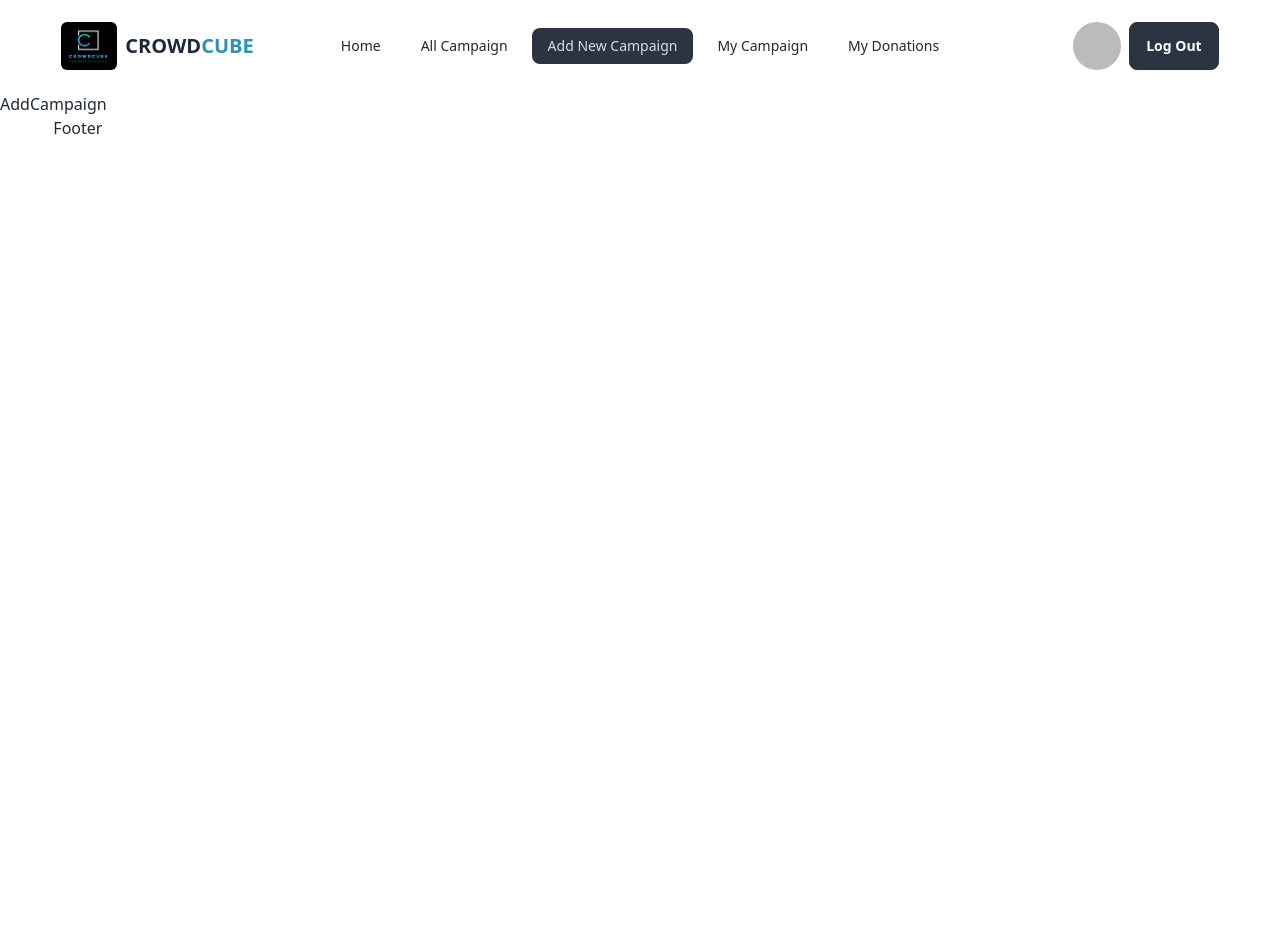
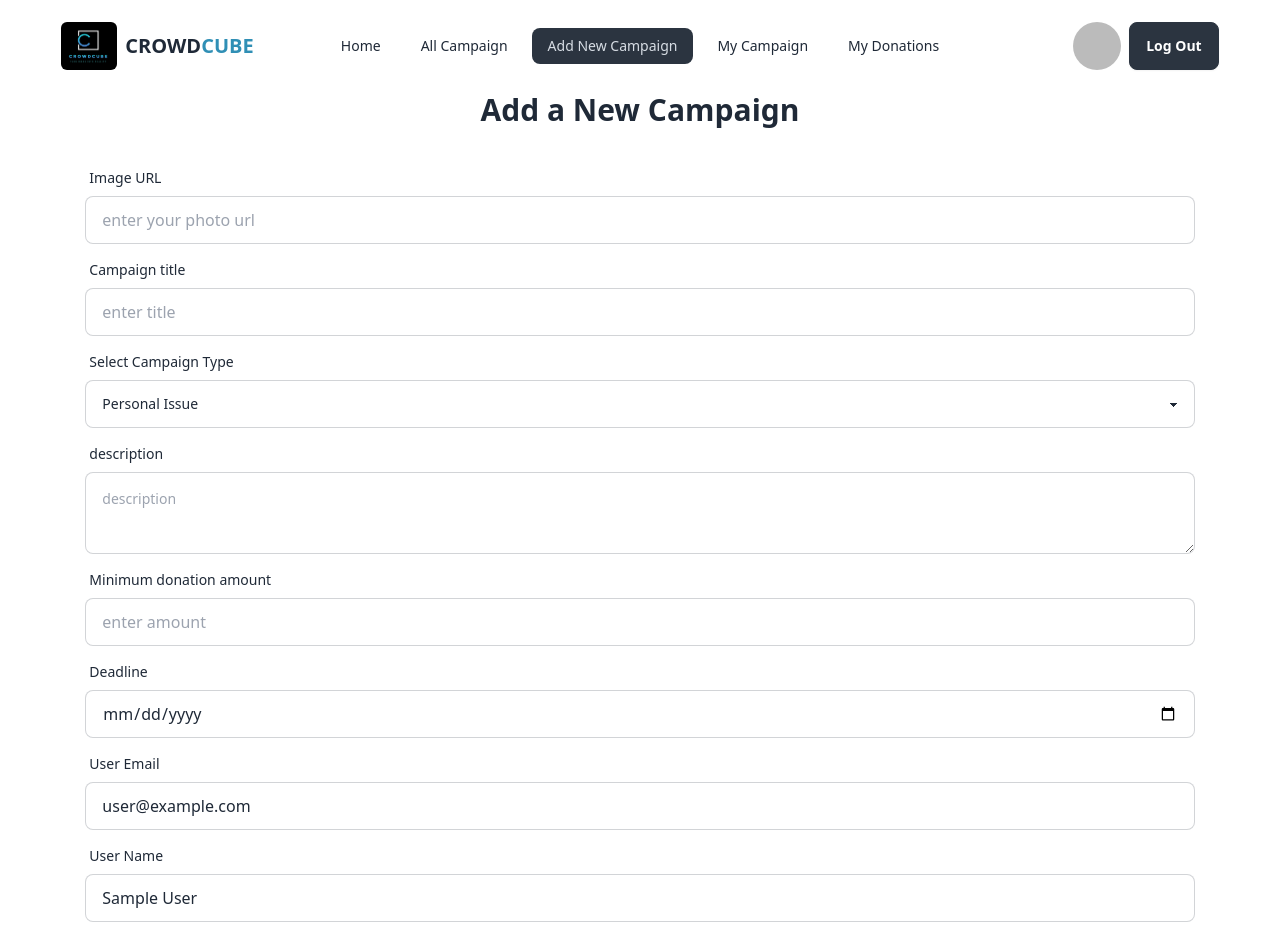
Before and after one commit to ammar-bin-quddus/crowd-donation-client, a React (Vite) app: page /addCampaign in a window 1280 px wide. Shown: the top 952 px of the page. Before the commit the page ends 800 px from the top, so only its background shows below. Built offline with nearby package versions, Linux system fonts and the light colour scheme; no server answers; sample sign-in values are in the browser's storage.

Commit message:
add new campaign form created and send data to server

```diff
--- a/src/pages/AddCampaign.jsx
+++ b/src/pages/AddCampaign.jsx
@@ -1,11 +1,160 @@
-import React from 'react'
+import React, { useContext } from "react";
+import { AuthContext } from "../provider/AuthProvider";
 
 const AddCampaign = () => {
+  const { user } = useContext(AuthContext);
+
+  const handleAddCampaignForm = (e) => {
+    e.preventDefault();
+    const form = e.target;
+    const photoUrl = form.photo.value;
+    const title = form.title.value;
+    const description = form.description.value;
+    const amount = form.amount.value;
+    const deadline = form.deadline.value;
+    const type = form.type.value;
+    const email = form.email.value;
+    const userName = form.userName.value;
+
+    const newCampaign = {
+      photoUrl,
+      title,
+      description,
+      amount,
+      deadline,
+      type,
+      email,
+      userName,
+    };
+    console.log(newCampaign);
+
+    // send data to server
+
+    fetch("http://localhost:5173/addCampaign", {
+      method: "POST",
+      headers: {
+        "content-type": "application/json",
+      },
+      body: JSON.stringify(newCampaign),
+    })
+      .then((res) => res.json())
+      .then((data) => {
+        console.log(data);
+      });
+  };
+
   return (
-    <div>
-        <p>AddCampaign</p>
+    <div className="w-11/12 mx-auto">
+      <h1 className="font-bold text-3xl text-center">Add a New Campaign</h1>
+      <form onSubmit={(e) => handleAddCampaignForm(e)} className="card-body">
+        {/* image url */}
+        <div className="form-control">
+          <label className="label">
+            <span className="label-text">Image URL</span>
+          </label>
+          <input
+            type="text"
+            name="photo"
+            placeholder="enter your photo url"
+            className="input input-bordered"
+            required
+          />
+        </div>
+        {/* campaign title */}
+        <div className="form-control">
+          <label className="label">
+            <span className="label-text">Campaign title</span>
+          </label>
+          <input
+            type="text"
+            name="title"
+            placeholder="enter title"
+            className="input input-bordered"
+            required
+          />
+        </div>
+        {/* campaign type */}
+        <div className="form-control">
+          <label className="label">
+            <span className="label-text">Select Campaign Type</span>
+          </label>
+          <select name="type" className="select select-bordered">
+            <option value="personal-issue">Personal Issue</option>
+            <option value="startup">Startup</option>
+            <option value="business">Business</option>
+            <option value="creative-ideas">Creative Ideas</option>
+          </select>
+        </div>
+        {/* description */}
+        <div className="form-control">
+          <label className="label">
+            <span className="label-text">description</span>
+          </label>
+          <textarea
+            placeholder="description"
+            name="description"
+            className="textarea textarea-bordered textarea-md w-full"
+          ></textarea>
+        </div>
+        {/* donation amount */}
+        <div className="form-control">
+          <label className="label">
+            <span className="label-text">Minimum donation amount</span>
+          </label>
+          <input
+            type="number"
+            name="amount"
+            placeholder="enter amount"
+            className="input input-bordered"
+            required
+          />
+        </div>
+        {/* deadline */}
+        <div className="form-control">
+          <label className="label">
+            <span className="label-text">Deadline</span>
+          </label>
+          <input
+            type="date"
+            name="deadline"
+            className="input input-bordered"
+            required
+          />
+        </div>
+        {/* user email */}
+        <div className="form-control">
+          <label className="label">
+            <span className="label-text">User Email</span>
+          </label>
+          <input
+            type="email"
+            name="email"
+            defaultValue={user?.email}
+            readOnly
+            className="input input-bordered"
+            required
+          />
+        </div>
+        {/* user name */}
+        <div className="form-control">
+          <label className="label">
+            <span className="label-text">User Name</span>
+          </label>
+          <input
+            type="text"
+            name="userName"
+            defaultValue={user?.displayName}
+            readOnly
+            className="input input-bordered"
+            required
+          />
+        </div>
+        <div className="form-control mt-6">
+          <button className="btn btn-primary">Login</button>
+        </div>
+      </form>
     </div>
-  )
-}
+  );
+};
 
-export default AddCampaign
+export default AddCampaign;
```
